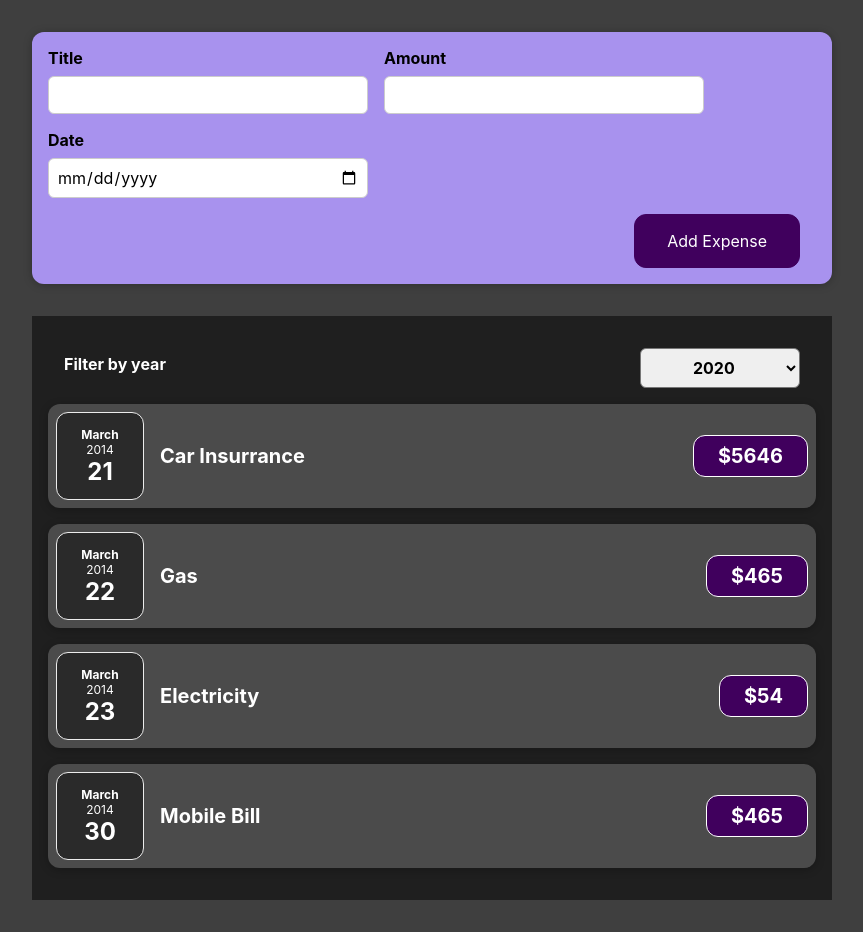
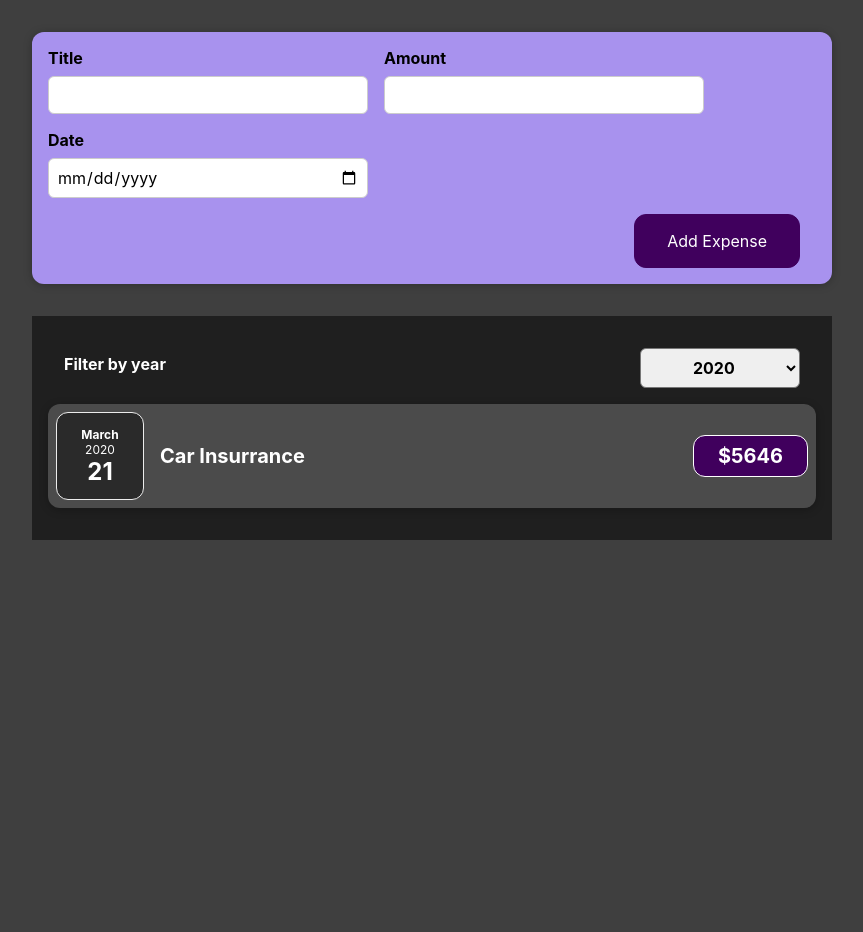
Before and after one commit to hamzaig/ExpenseCalculator-React, a React (Create React App) app: page / in a window 1280 px wide. Shown: the whole page, without its empty margins (208-1071 px from the left). After the commit the page ends 800 px from the top, so only its background shows below. Built offline with nearby package versions, Linux system fonts and the light colour scheme.

Commit message:
Outputting Conditional Content

```diff
--- a/src/App.js
+++ b/src/App.js
@@ -8,25 +8,25 @@ const DUUMMY_EXPENSE = [
     id: 0,
     title: "Car Insurrance",
     amount: 5646,
-    date: new Date(2014, 2, 21),
+    date: new Date(2020, 2, 21),
   },
   {
     id: 1,
     title: "Gas",
     amount: 465,
-    date: new Date(2014, 2, 22),
+    date: new Date(2021, 2, 22),
   },
   {
     id: 2,
     title: "Electricity",
     amount: 54,
-    date: new Date(2014, 2, 23),
+    date: new Date(2019, 2, 23),
   },
   {
     id: 3,
     title: "Mobile Bill",
     amount: 465,
-    date: new Date(2014, 2, 30),
+    date: new Date(2019, 2, 30),
   },
 ]
 
--- a/src/components/Expense/Expenses.js
+++ b/src/components/Expense/Expenses.js
@@ -10,13 +10,22 @@ const Expenses = (props) => {
     const filterChangeHandler = selectedYear => {
         setFilteredYear(selectedYear);
     };
+    const filteredExpenses = props.expense.filter(exp => {
+        return exp.date.getFullYear().toString() === filteredYear;
+    })
+
+    let expensesContent = <p>There Is Noting on That Date</p>;
+    if (filteredExpenses.length > 0) {
+        expensesContent = filteredExpenses.map(expense => (<ExpenseItem
+            key={expense.id}
+            title={expense.title}
+            amount={expense.amount}
+            date={expense.date} />));
+    }
     return (
         <Card className="expenses">
             <ExpensesFilter selected={filteredYear} onChangeFilter={filterChangeHandler} />
-            {props.expense.map(expense => (<ExpenseItem
-                title={expense.title}
-                amount={expense.amount}
-                date={expense.date} />))}
+            {expensesContent}
         </Card>
     );
 }
```
